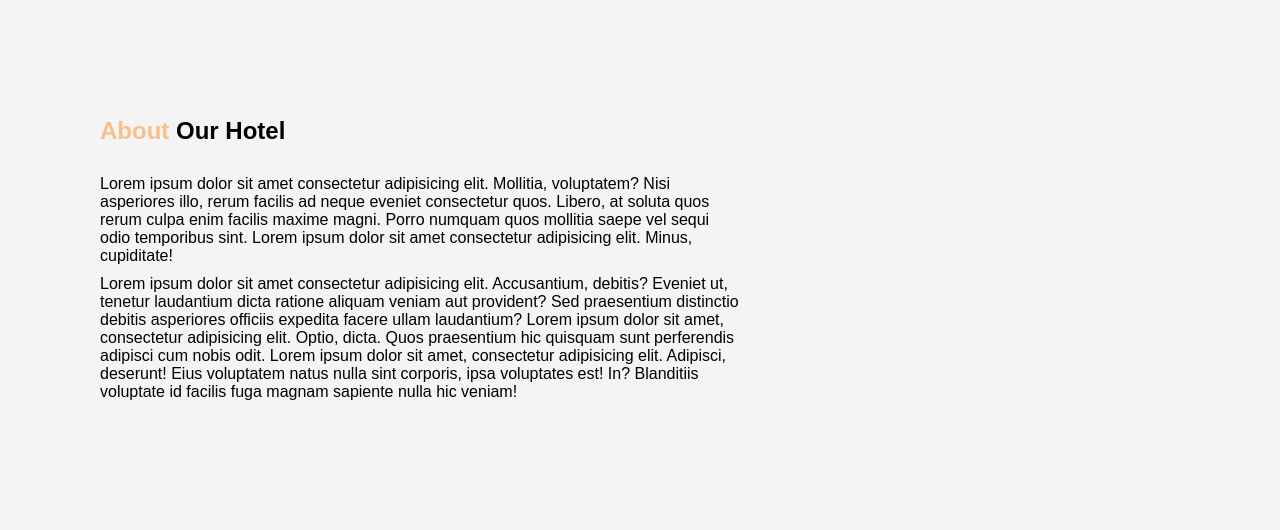
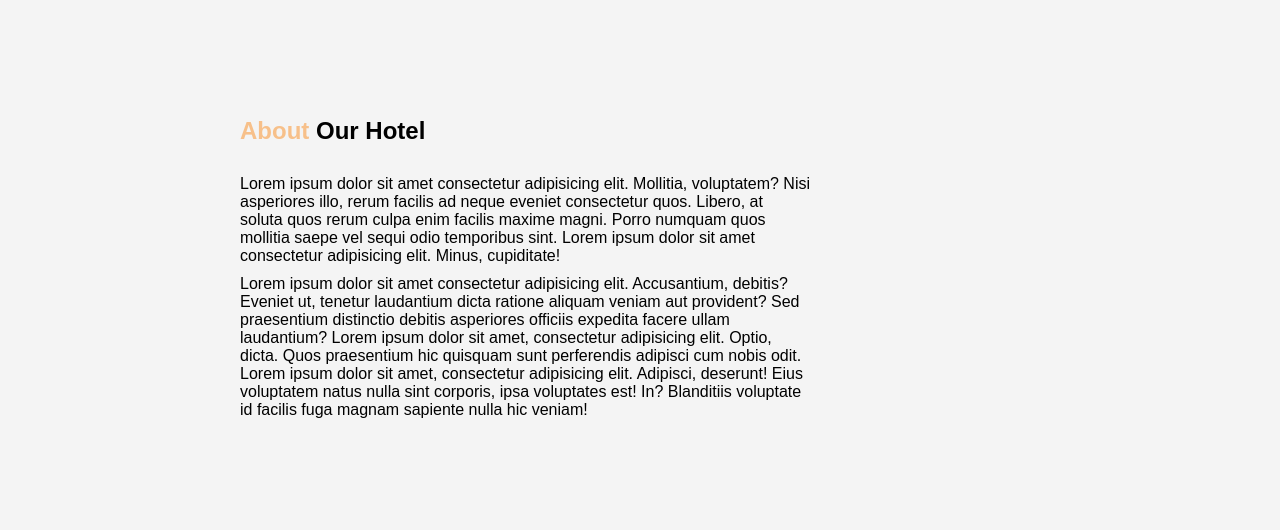
Before and after one commit to gayratovdv/Hotel-Website, a plain HTML site: page about.html in a window 1280 px wide. Shown: the part 71-601 px from the top of the page. Drawn offline with Linux system fonts and the light colour scheme.

Commit message:
i add something

```diff
--- a/Style.css
+++ b/Style.css
@@ -822,3 +822,9 @@ p {
         height: 620px;
     }
 }
+
+@media screen and (min-width: 1201px) {
+    #about-info {
+        padding-left: 140px;
+    }
+}
```
